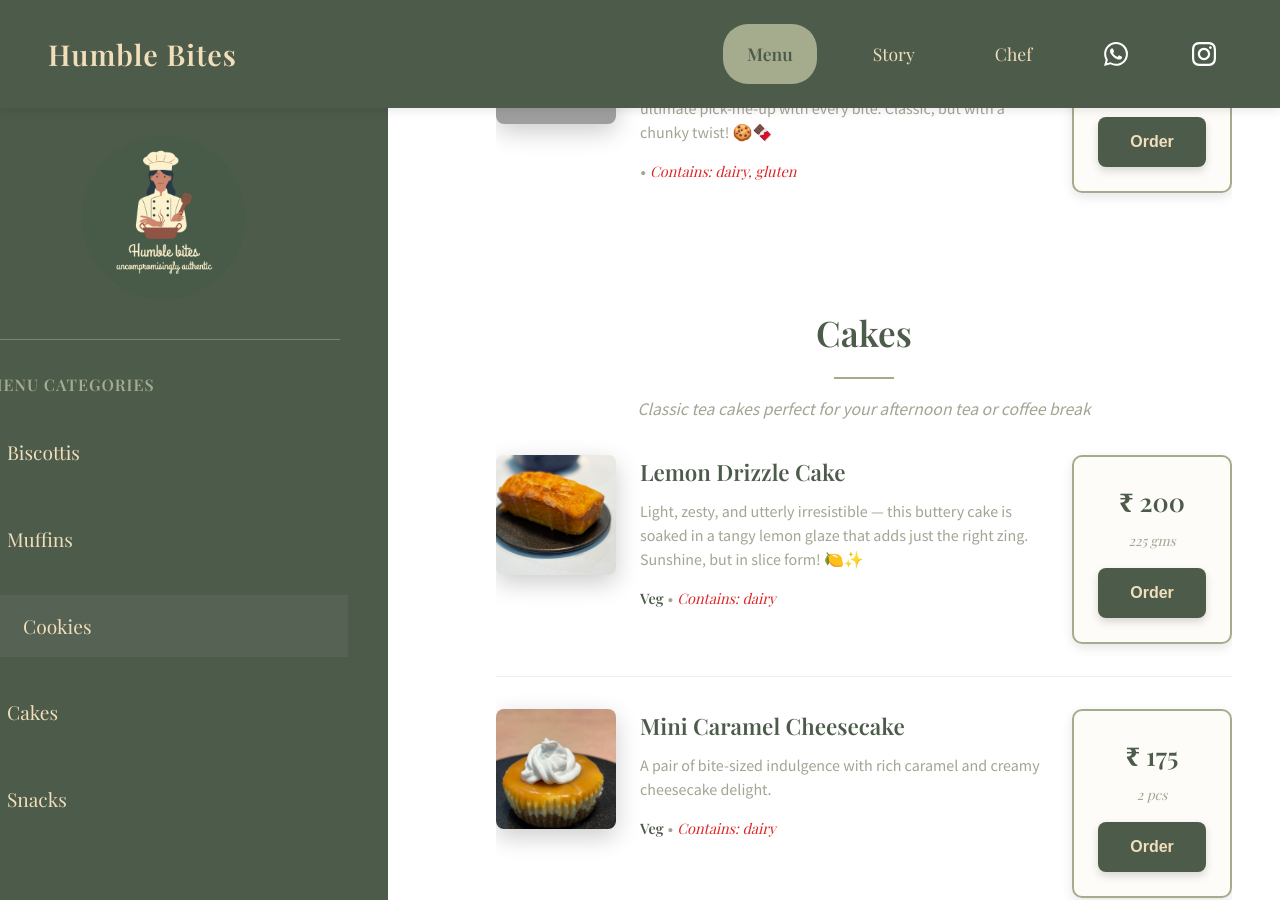
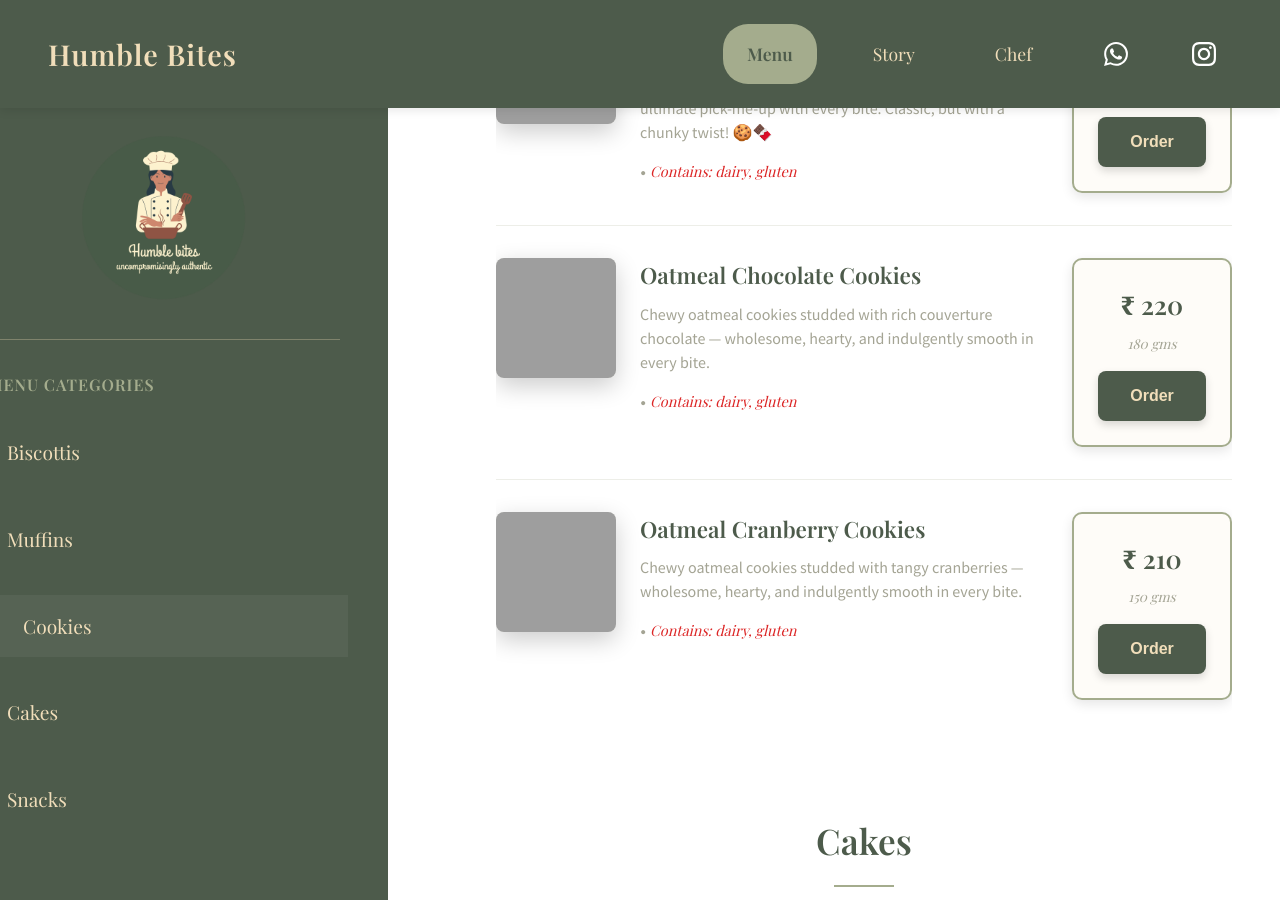
Before and after one commit to priyaaank/humblebites, a Jekyll site: the page built from index.html, in a window 1280 px wide and 900 px high, scrolled down 4032 px. Built offline with Jekyll 4.4.1, drawn with Linux system fonts in a browser that asks for light colours; some web fonts are replaced; grey boxes are pictures that could not be loaded.

Commit message:
NewcookiesAdded

```diff
--- a/_data/menu.yml
+++ b/_data/menu.yml
@@ -90,6 +90,22 @@ items:
       type: "egg"
       allergens: ["dairy", "gluten"]
       image: "/assets/images/chocochunkcookie.png"
+
+    - name: "Oatmeal Chocolate Cookies"
+      description: "Chewy oatmeal cookies studded with rich couverture chocolate — wholesome, hearty, and indulgently smooth in every bite."
+      price: "₹ 220"
+      quantity: "180 gms"
+      type: "egg"
+      allergens: ["dairy", "gluten"]
+      image: "/assets/images/OatmealChocolateCookies.png"
+
+    - name: "Oatmeal Cranberry Cookies"
+      description: "Chewy oatmeal cookies studded with tangy cranberries — wholesome, hearty, and indulgently smooth in every bite."
+      price: "₹ 210"
+      quantity: "150 gms"
+      type: "egg"
+      allergens: ["dairy", "gluten"]
+      image: "/assets/images/OatmealCranberryCookies.png"
 
   cakes:
     - name: "Lemon Drizzle Cake"
```
Also changed, not shown: assets/images/OatmealChocolateCookies.jpg (added), assets/images/OatmealCranberryCookies.jpg (added).
